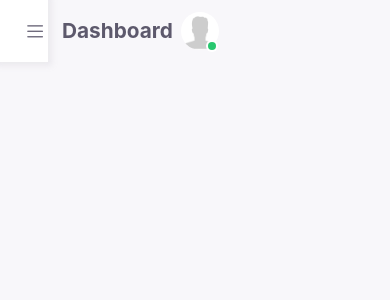
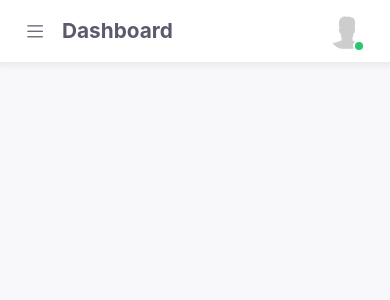
Before and after one commit to alonzojoe/react-dashboard-boilerplate, a React (Vite) app: page / in a window 390 px wide. Shown: the top 300 px of the page. Built offline with nearby package versions, Linux system fonts and the light colour scheme.

Commit message:
style: navbar width set 100vw instead of left & right 0 due to conflict in layout-menu-non-collapsed

```diff
--- a/src/index.css
+++ b/src/index.css
@@ -280,3 +280,10 @@ a {
 .swal2-shown {
   padding: 0 !important;
 }
+
+@media screen and (max-width: 1199px) {
+  .layout-navbar-fixed .layout-navbar {
+    position: fixed;
+    width: 100vw !important;
+  }
+}
```
